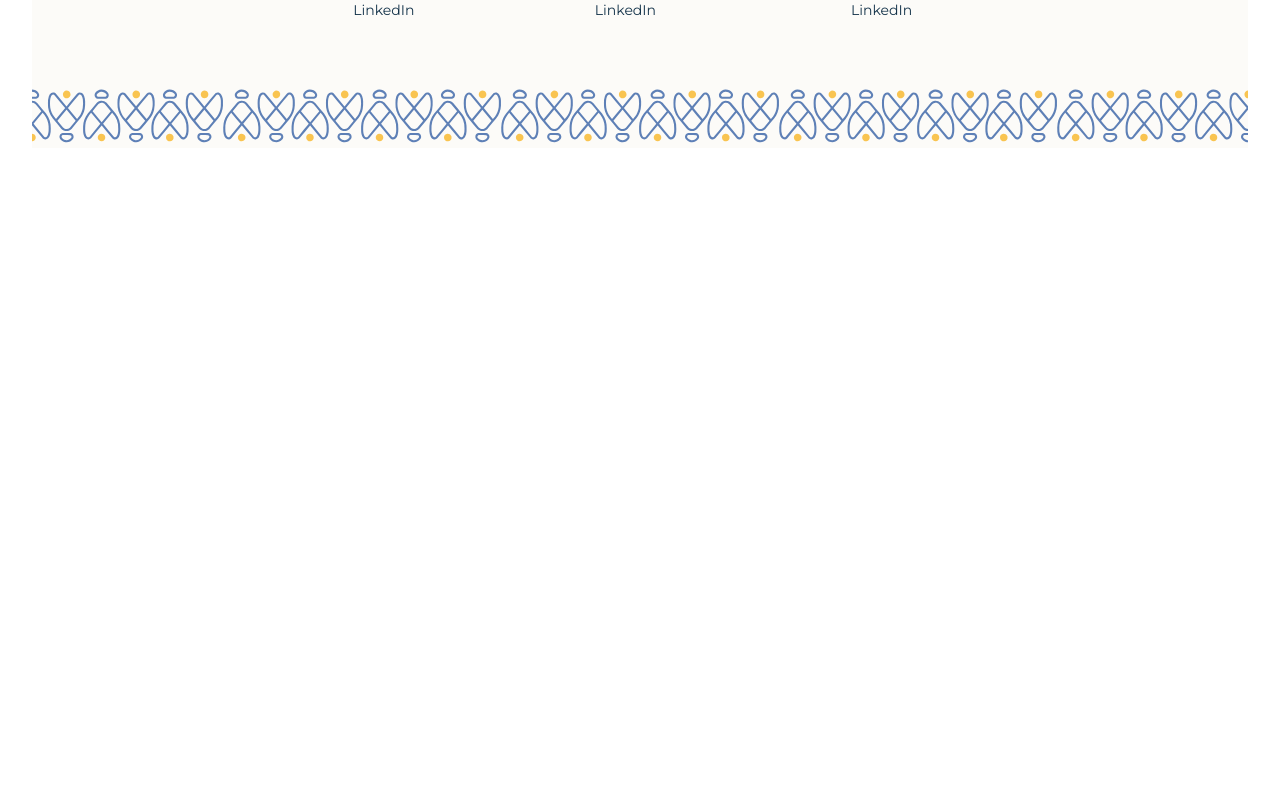
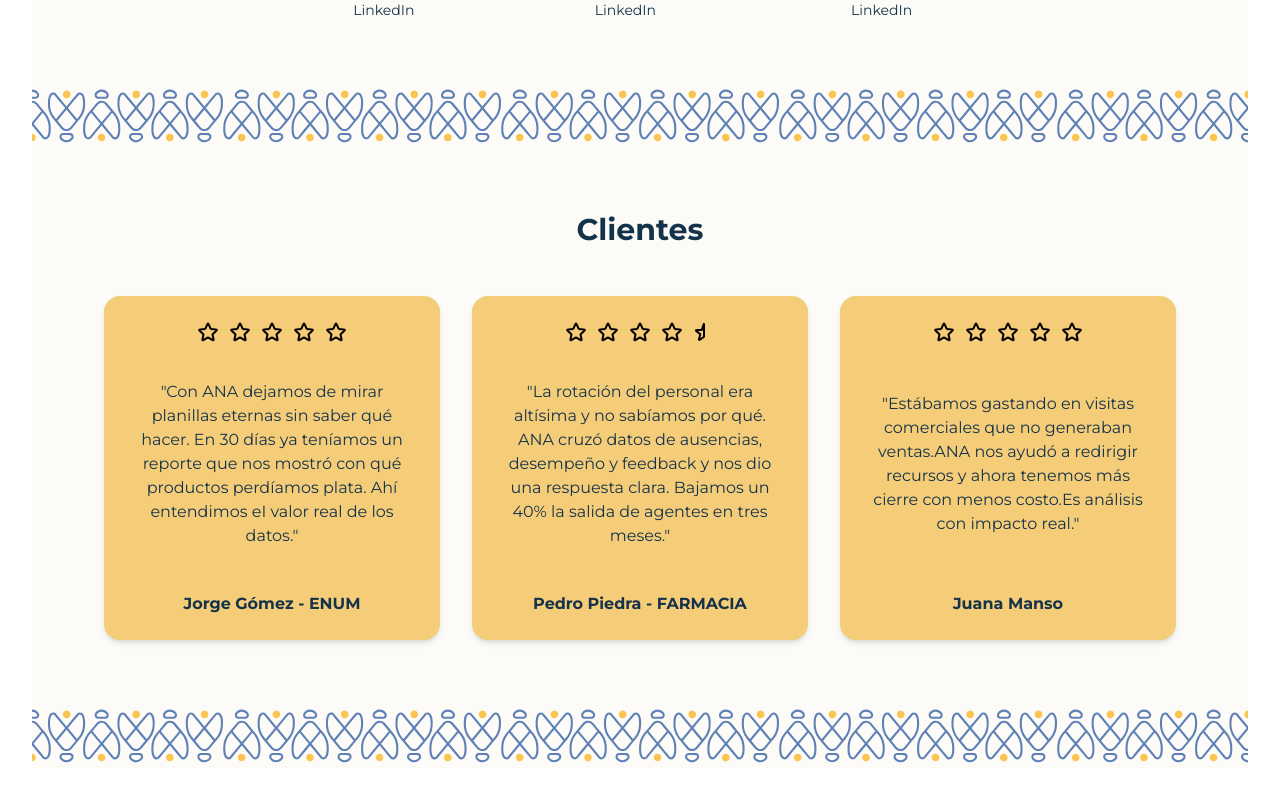
Before and after one commit to exeromer/ana-landing, a React (Vite) app: page / in a window 1280 px wide. Shown: the part 1987-2787 px from the top of the page. Before the commit the page ends 2167 px from the top, so only its background shows below. Built offline with nearby package versions, Linux system fonts and the light colour scheme; what tailwindcss-animated would draw is missing.

Commit message:
Creacion de Seccion Clientes

```diff
--- a/src/App.tsx
+++ b/src/App.tsx
@@ -14,7 +14,8 @@ import { useInView } from './hooks/useInView'
 import BeneficiosCard from './components/2-Modulos/BeneficiosCard'
 import BeneficiosSection from './components/3-Secciones/BeneficiosSeccion'
 import EquipoCard from './components/2-Modulos/EquipoCard'
-import SeccionEquipo from './components/3-Secciones/SeccionEquipo'
+import SeccionEquipo from './components/3-Secciones/EquipoSeccion'
+import TestimoniosSeccion from './components/3-Secciones/TestimoniosSeccion'
 
 
 function App() {
@@ -53,6 +54,10 @@ function App() {
 
       <DivisorSeccion />
 
+      <TestimoniosSeccion />
+
+      <DivisorSeccion />
+
     </main>
   )
 }
--- a/src/components/1-Elementos/FlechaIcono.tsx
+++ b/src/components/1-Elementos/FlechaIcono.tsx
@@ -1,14 +1,14 @@
 import React from 'react';
 import arrowSvgUrl from '../../assets/arrow-square-down-svgrepo-com.svg';
 
-interface ArrowIconProps {
+interface FlechaProps {
   className?: string;
 
   onClick?: () => void;
 }
 
 
-const ArrowIcon: React.FC<ArrowIconProps> = ({ className, onClick }) => {
+const FlechaIcono: React.FC<FlechaProps> = ({ className, onClick }) => {
   const baseClasses = 'w-12 h-12 cursor-pointer hover:opacity-80 transition-opacity';
 
   const combinedClasses = `${baseClasses} ${className || ''}`;
@@ -23,4 +23,4 @@ const ArrowIcon: React.FC<ArrowIconProps> = ({ className, onClick }) => {
   );
 };
 
-export default ArrowIcon;
+export default FlechaIcono;
--- a/src/components/1-Elementos/Titulos.tsx
+++ b/src/components/1-Elementos/Titulos.tsx
@@ -2,7 +2,7 @@ import React from 'react';
 
 interface TitulosProps {
   children: React.ReactNode;
-  variant?: 'section' | 'card' | 'name';
+  variant?: 'section' | 'card' | 'name' | 'nameCliente';
   className?: string;
 }
 
@@ -10,6 +10,7 @@ const variants = {
   section: 'font-sans font-bold text-3xl text-primary text-center',
   card: 'font-sans font-bold text-xl text-primary text-center',
   name: 'font-sans font-semibold text-lg text-primary text-center',
+  nameCliente: 'font-sans font-bold text-base text-primary text-center',
 };
 
 const Titulos: React.FC<TitulosProps> = ({ children, variant = 'section', className }) => {
--- /dev/null
+++ b/src/components/2-Modulos/TestimoniosCard.tsx
@@ -0,0 +1,55 @@
+import React from "react";
+
+import Card from "../1-Elementos/Card";
+import Parrafos from "../1-Elementos/Parrafos";
+import Titulos from "../1-Elementos/Titulos";
+import StarIcono from "../1-Elementos/StarIcono";
+
+interface TestimoniosCardProps {
+    nombre: string;
+    testimonio: string;
+    calificacion: number;
+}
+
+const renderEstrellas = (rating: number) => {
+    const estrellas = [];
+    const estrellasCompletas = Math.floor(rating);
+    const tieneMediaEstrella = rating % 1 !== 0;
+
+    for (let i = 0; i < estrellasCompletas; i++) {
+        estrellas.push(<StarIcono key={`full-${i}`} variant="full" />);
+    }
+
+    if (tieneMediaEstrella) {
+        estrellas.push(<StarIcono key="half" variant="half" />);
+    }
+    return estrellas;
+};
+
+const TestimoniosCard: React.FC<TestimoniosCardProps> = ({
+    nombre,
+    testimonio,
+    calificacion,
+}) => {
+    return (
+        <Card className="w-full max-w-sm h-86 flex flex-col items-center justify-between text-center gap-4 p-6">
+
+            <div className="flex gap-2">
+                {renderEstrellas(calificacion)}
+            </div>
+
+            <div className="overflow-hidden">
+                <Parrafos variant="card" className="line-clamp-7">
+                    "{testimonio}"
+                </Parrafos>
+            </div>
+
+            <div className="mt-2">
+                <Titulos variant="nameCliente">{nombre}</Titulos>
+            </div>
+
+        </Card>
+    );
+};
+
+export default TestimoniosCard;
--- /dev/null
+++ b/src/components/3-Secciones/TestimoniosSeccion.tsx
@@ -0,0 +1,40 @@
+import React from 'react';
+import Titulos from '../1-Elementos/Titulos';
+import TestimoniosCard from '../2-Modulos/TestimoniosCard';
+
+const testimoniosData = [
+    {
+        calificacion: 5,
+        testimonio: "Con ANA dejamos de mirar planillas eternas sin saber qué hacer. En 30 días ya teníamos un reporte que nos mostró con qué productos perdíamos plata. Ahí entendimos eI valor real de los datos.",
+        nombre: "Jorge Gómez - ENUM",
+    },
+    {
+        calificacion: 4.5,
+        testimonio: "La rotación del personal era altísima y no sabíamos por qué. ANA cruzó datos de ausencias, desempeño y feedback y nos dio una respuesta clara. Bajamos un 40% la salida de agentes en tres meses.",
+        nombre: "Pedro Piedra - FARMACIA",
+    },
+    {
+        calificacion: 5,
+        testimonio: "Estábamos gastando en visitas comerciales que no generaban ventas.ANA nos ayudó a redirigir recursos y ahora tenemos más cierre con menos costo.Es análisis con impacto real.",
+        nombre: "Juana Manso",
+    },
+];
+
+const TestimoniosSeccion: React.FC = () => {
+  return (
+    <section className="w-full max-w-6xl mx-auto py-16 px-4">
+      <Titulos variant="section" className="mb-12">
+        Clientes
+      </Titulos>
+      <div className="flex flex-wrap justify-center gap-8">
+        {testimoniosData.map((testimonio) => (
+          <div key={testimonio.nombre} className="w-full md:w-[45%] lg:w-[30%]">
+            <TestimoniosCard {...testimonio} />
+          </div>
+        ))}
+      </div>
+    </section>
+  );
+};
+
+export default TestimoniosSeccion;
```
Also changed, not shown: src/components/3-Secciones/EquipoSeccion.tsx (renamed from src/components/3-Secciones/SeccionEquipo.tsx).
